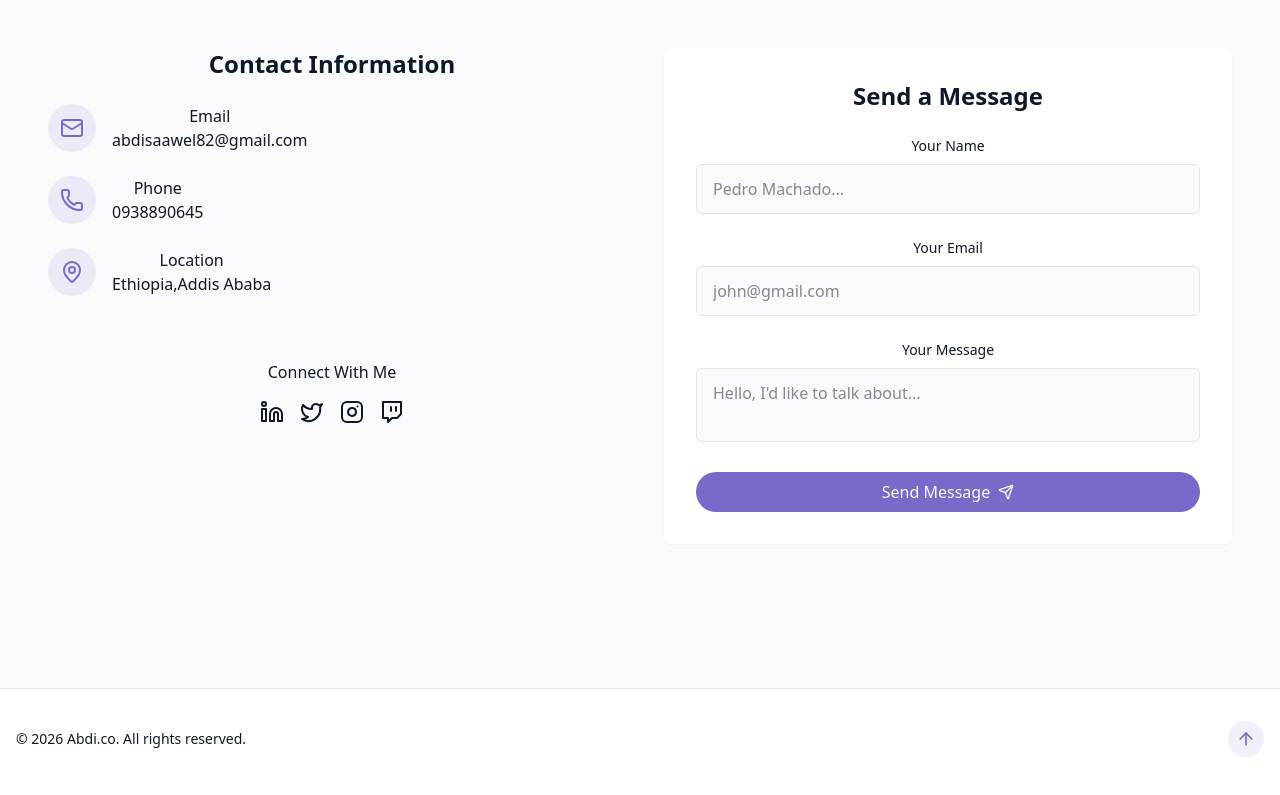
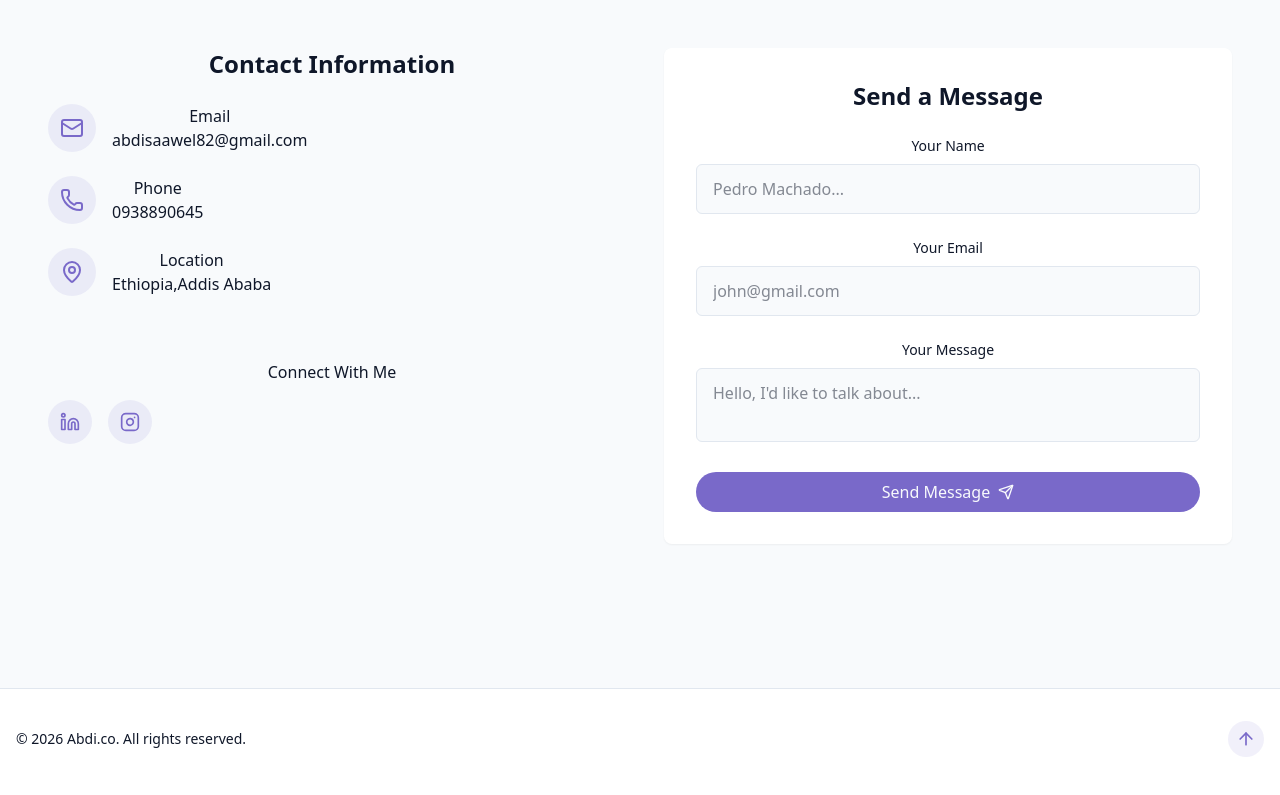
Before and after one commit to abdi-a/my-portfolio-by-React, a React (Vite) app in the folder my portfolio/: page / in a window 1280 px wide. Shown: the part 3436-4231 px from the top of the page. Built offline with nearby package versions, Linux system fonts and the light colour scheme.

Commit message:
Update contact info and social links in ContactSection
Replaced placeholder email with actual address and updated LinkedIn and Instagram links with real profiles. Removed unused Twitter and Twitch icons and improved social icon styling for better UI consistency.

```diff
--- a/my portfolio/src/components/ContactSection.jsx
+++ b/my portfolio/src/components/ContactSection.jsx
@@ -5,8 +5,6 @@ import {
   MapPin,
   Phone,
   Send,
-  Twitch,
-  Twitter,
 } from "lucide-react";
 import { cn } from "@/lib/utils";
 import { useToast } from "@/hooks/use-toast";
@@ -56,7 +54,7 @@ export const ContactSection = () => {
                 <div>
                   <h4 className="font-medium"> Email</h4>
                   <a
-                    href="mailto:hello@gmail.com"
+                    href="mailto:abdisaawel82@gmail.com"
                     className="text-muted-foreground hover:text-primary transition-colors"
                   >
                     abdisaawel82@gmail.com
@@ -92,18 +90,20 @@ export const ContactSection = () => {
 
             <div className="pt-8">
               <h4 className="font-medium mb-4"> Connect With Me</h4>
-              <div className="flex space-x-4 justify-center">
-                <a href="#" target="_blank">
-                  <Linkedin />
+              <div className="flex space-x-4">
+                <a
+                  href="https://www.linkedin.com/in/abdisa-awel-92b963383/"
+                  target="_blank"
+                  className="p-3 rounded-full bg-primary/10 text-primary hover:bg-primary hover:text-white transition-all duration-300"
+                >
+                  <Linkedin className="h-5 w-5" />
                 </a>
-                <a href="#" target="_blank">
-                  <Twitter />
-                </a>
-                <a href="#" target="_blank">
-                  <Instagram />
-                </a>
-                <a href="#" target="_blank">
-                  <Twitch />
+                <a
+                  href="https://www.instagram.com/hamzish7645/"
+                  target="_blank"
+                  className="p-3 rounded-full bg-primary/10 text-primary hover:bg-primary hover:text-white transition-all duration-300"
+                >
+                  <Instagram className="h-5 w-5" />
                 </a>
               </div>
             </div>
```
